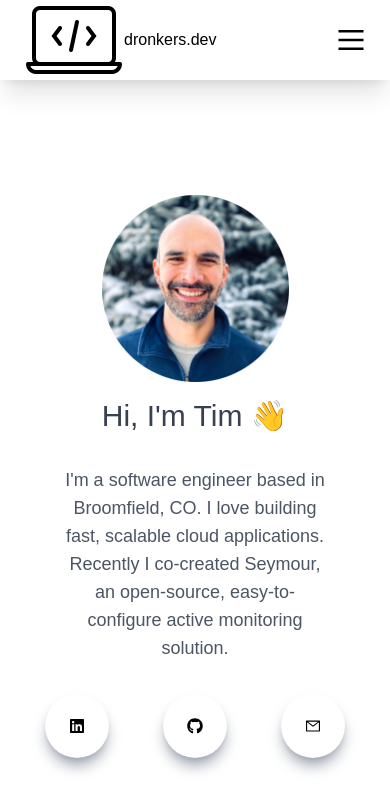
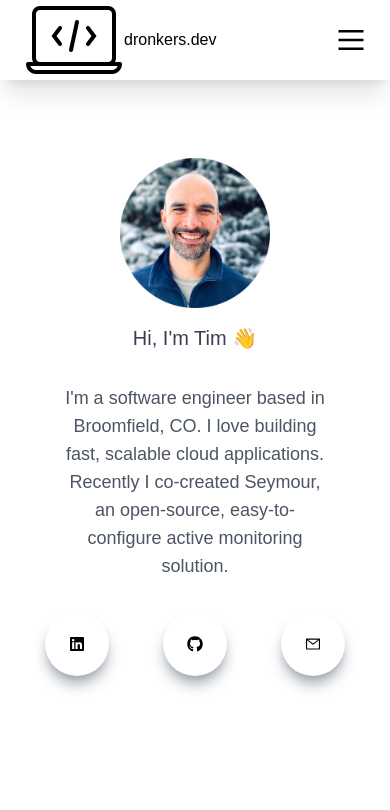
Before and after one commit to tdronkers04/portfolio-website, a Next.js app: page / in a window 390 px wide. Shown: the top 810 px of the page. Built offline with nearby package versions, Linux system fonts and the light colour scheme.

Commit message:
changing break points for profile pic and intro text

```diff
--- a/components/Main.jsx
+++ b/components/Main.jsx
@@ -9,18 +9,18 @@ function Main() {
   return (
     <div id="home" className="w-full h-screen text-center">
       <div className="max-w-[1240px] w-full h-full mx-auto p-2 flex flex-col items-center">
-        <div id="profile-picture" className="image-container">
+        <div id="profile-picture" className="image-container md:max-w-[250px]">
           <Image alt="tim" src={timphoto} layout="responsive" className="image" />
         </div>
         <div id="intro">
           <div>
-            <h1 className="py-4 text-gray-700 text-3xl">
+            <h1 className="py-4 text-gray-700 text-xl md:text-2xl">
               Hi, I&#39;m
               {' '}
               <span className="">Tim </span>
               <span role="img" aria-label="waving hand">👋</span>
             </h1>
-            <p className="py-4 text-gray-600 text-lg max-w-[70%] md:max-w-[60%] lg:max-w-[50%] m-auto">
+            <p className="py-4 text-gray-600 text-lg md:text-xl max-w-[70%] md:max-w-[60%] lg:max-w-[50%] m-auto">
               I&#39;m a software engineer based in Broomfield, CO.
               I love building fast, scalable cloud applications.
               Recently I co-created Seymour, an open-source,
--- a/styles/globals.css
+++ b/styles/globals.css
@@ -10,8 +10,8 @@ html {
 }
 
 .image-container {
-  width: 50%;
-  max-width: 250px;
+  width: 100%;
+  max-width: 150px;
   position: unset !important;
 }
 
```
